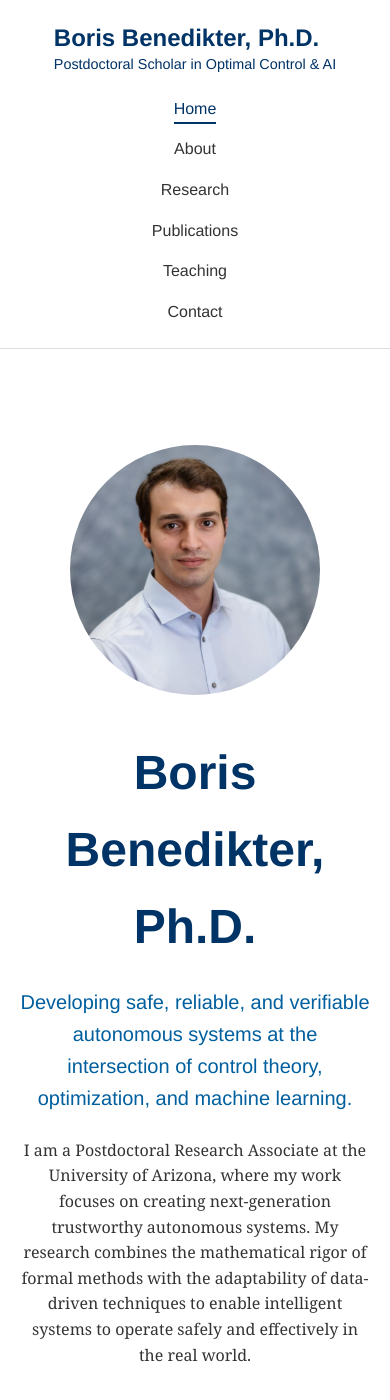
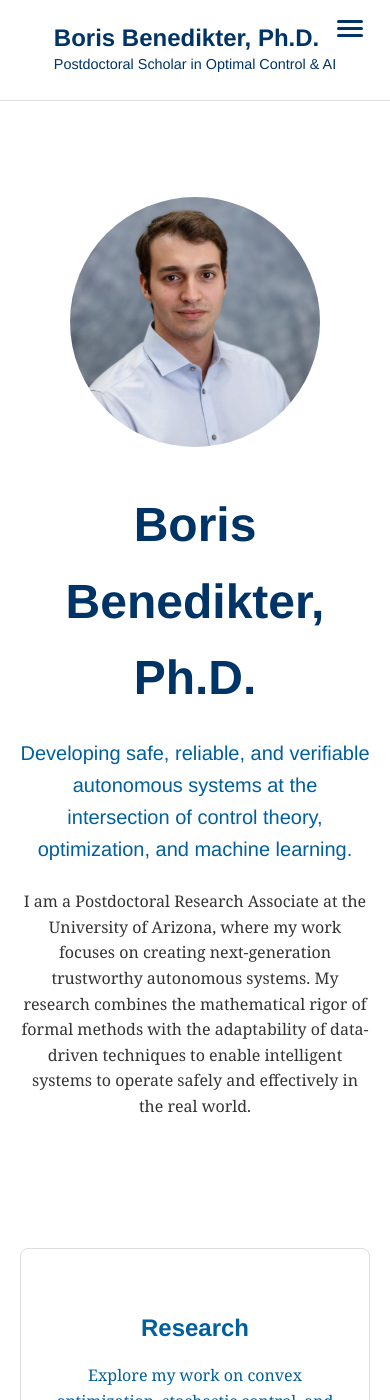
Before and after one commit to borisbenedikter/borisbenedikter.github.io, a Jekyll site: the page built from index.html, in a window 390 px wide and 1400 px high. Built offline with Jekyll 4.4.1, drawn with Linux system fonts in a browser that asks for light colours.

Commit message:
hamburger menu for mobile

```diff
--- a/_includes/header.html
+++ b/_includes/header.html
@@ -4,7 +4,13 @@
             <span class="logo-title">{{ site.title }}</span>
             <span class="logo-subtitle">{{ site.subtitle }}</span>
         </a>
-        <nav>
+
+        <!-- Hamburger menu for mobile -->
+        <button class="nav-toggle" aria-label="toggle navigation">
+            <span class="hamburger"></span>
+        </button>
+
+        <nav class="main-nav" id="main-nav">
             <ul>
                 <li><a href="{{ '/' | relative_url }}" {% if page.url == "/" %}class="active"{% endif %}>Home</a></li>
                 <li><a href="{{ '/about.html' | relative_url }}" {% if page.url == "/about.html" %}class="active"{% endif %}>About</a></li>
--- a/_layouts/default.html
+++ b/_layouts/default.html
@@ -13,5 +13,6 @@
 
     {% include footer.html %}
 
+    <script src="{{ '/assets/js/main.js' | relative_url }}"></script>
 </body>
 </html>
--- a/assets/css/style.css
+++ b/assets/css/style.css
@@ -579,6 +579,62 @@
     border-color: var(--secondary-color);
 }
 
+/* --- Hamburger Menu Styles --- */
+.nav-toggle {
+    display: none; /* Hidden by default */
+    background: transparent;
+    border: 0;
+    cursor: pointer;
+    padding: 0.5em;
+    position: absolute;
+    right: 1.5em;
+    top: 1.5em;
+    z-index: 1001;
+}
+
+.hamburger {
+    display: block;
+    position: relative;
+}
+
+.hamburger,
+.hamburger::before,
+.hamburger::after {
+    background: var(--primary-color);
+    width: 2em;
+    height: 3px;
+    border-radius: 1em;
+    transition: transform 250ms ease-in-out;
+}
+
+.hamburger::before,
+.hamburger::after {
+    content: '';
+    position: absolute;
+    left: 0;
+    right: 0;
+}
+
+.hamburger::before { top: 7px; }
+.hamburger::after { bottom: 7px; }
+
+/* Styles for the navigation when it is open on mobile */
+.nav-open .main-nav {
+    transform: translateX(0);
+}
+
+.nav-open .hamburger {
+    transform: rotate(.625turn);
+}
+
+.nav-open .hamburger::before {
+    transform: rotate(90deg) translateX(-7px);
+}
+
+.nav-open .hamburger::after {
+    opacity: 0;
+}
+
 /* --- Responsive Styles for Mobile --- */
 @media (max-width: 768px) {
 
@@ -633,4 +689,36 @@
         margin-bottom: 1rem;
     }
 
+    /* --- Navigation Menu --- */
+    .main-nav {
+        display: flex;
+        position: fixed;
+        top: 0;
+        bottom: 0;
+        right: 0;
+        left: 0;
+        background: rgba(255, 255, 255, 0.95);
+        backdrop-filter: blur(5px);
+        transform: translateX(100%);
+        transition: transform 250ms ease-in-out;
+        z-index: 1000;
+
+        flex-direction: column;
+        justify-content: center;
+        align-items: center;
+    }
+
+    .main-nav ul {
+        flex-direction: column;
+        text-align: center;
+        gap: 2rem;
+    }
+
+    .main-nav a {
+        font-size: 1.5rem;
+    }
+
+    .nav-toggle {
+        display: block;
+    }
 }
--- /dev/null
+++ b/assets/js/main.js
@@ -0,0 +1,6 @@
+const navToggle = document.querySelector('.nav-toggle');
+const mainNav = document.querySelector('#main-nav');
+
+navToggle.addEventListener('click', () => {
+    document.body.classList.toggle('nav-open');
+});
```
